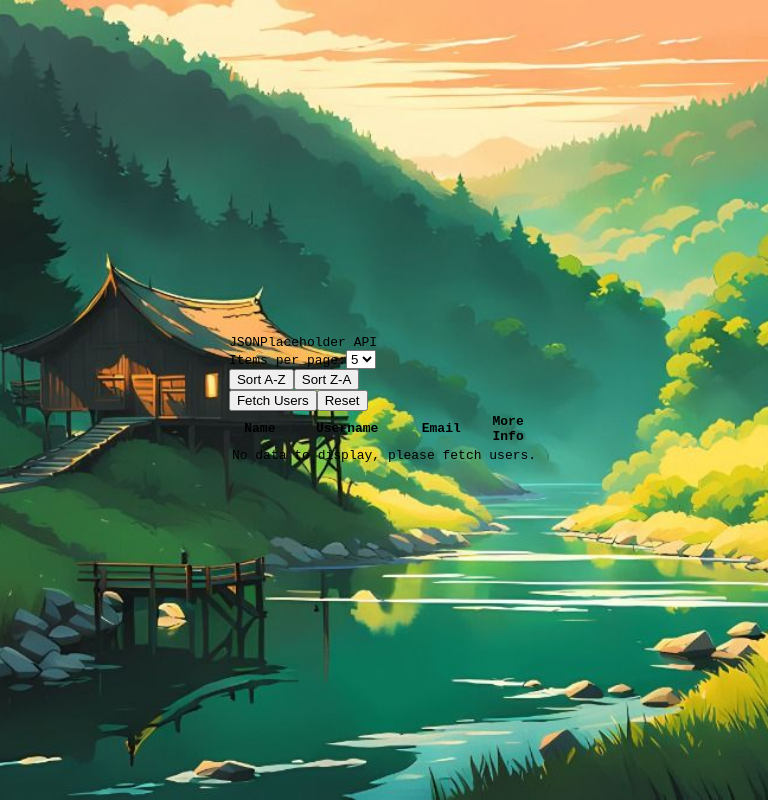
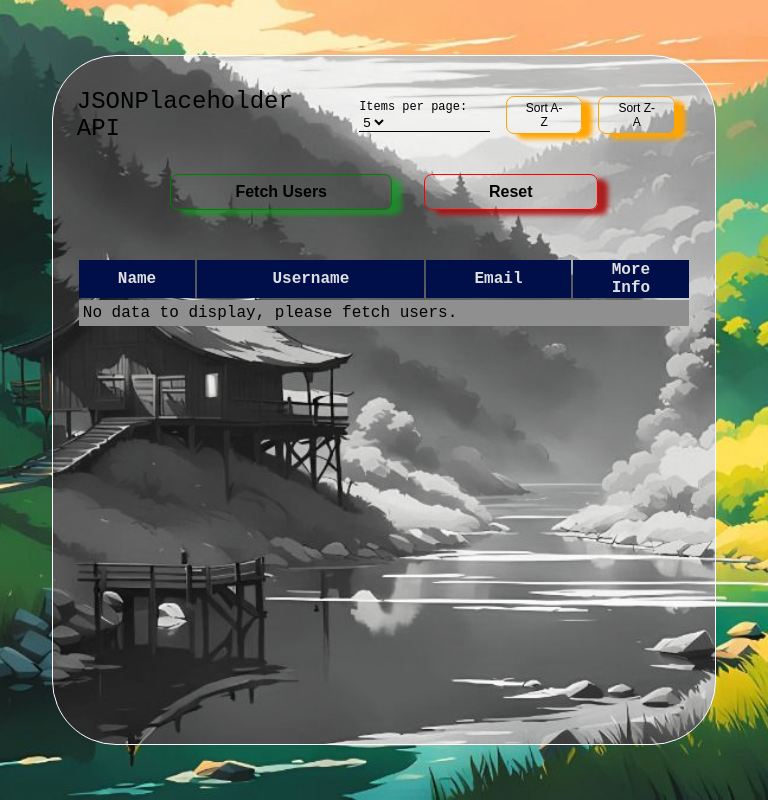
Before and after one commit to MDKolev/jsonplaceholder-api, a React (Vite) app: page / in a window 768 px wide. Built offline with nearby package versions, Linux system fonts and the light colour scheme.

Commit message:
implementing media screen 601-768px

```diff
--- a/src/App.css
+++ b/src/App.css
@@ -248,9 +248,6 @@ body{
   justify-content: center;
 }
 
-
-
-@media only screen and (max-width: 640px) {
 .data-window {
   backdrop-filter: saturate(1%);
   border: 1px solid #fff;
@@ -260,7 +257,11 @@ body{
   padding: 1.5rem;
   display: flex;
   flex-direction: column;
+}
 
+
+
+@media only screen and (max-width: 640px) {
     .header {
       display: block;
       text-align: center;
@@ -347,9 +348,11 @@ body{
 
       .data-table {
         padding: 1rem 0;
+        width: 100%;
 
         table {
           font-size: 0.55rem;
+          width: 100%;
         }
 
         th {
@@ -388,4 +391,166 @@ body{
       }
     }
   }
+
+@media (min-width: 601px) and (max-width: 768px){
+
+  .header {
+    display: flex;
+    align-items: center;
+    justify-content: space-between;
+    margin-top: 0.5rem;
+
+    .button-container {
+      display: flex;
+      align-items: center;
+      padding: 0 1rem;
+      gap:1rem;
+
+      .pagination-settings {
+        border-bottom: 1px solid black;
+
+        label {
+          font-size: 0.75rem;
         }
+
+        select {
+          background-color: transparent;
+          border: none;
+        }
+      }
+
+      button {
+        font-size: 0.75rem;
+        border-radius: 0.3rem;
+        border: none;
+        padding: 0.25rem 1rem;
+        transition: 0.5s ease;
+        background-color: transparent;
+      }
+
+      .sort-button {
+        color: #000;
+        border-radius: 0.5rem;
+        border: 1px solid orange;
+        box-shadow: 10px 5px 5px orange;
+      }
+
+      .sort-button:hover {
+        color: #fff;
+        background-color: orange;
+        box-shadow: none;
+        cursor: pointer;
+        border: 1px solid orange;
+      }
+    }
+  }
+
+  .title {
+    color: #000;
+    font-size: 1.5rem;
+  }
+
+  .secondary-container {
+    .sidebar {
+      margin: 2rem 0;
+      text-align: center;
+
+      button{
+        margin: 0 1rem;
+        padding: 0.5rem 4rem;
+        border-radius: 0.75rem;
+        font-weight: bold;
+        font-size: 1rem;
+        border: none;
+        color: #000;
+
+        transition: 0.5s ease;
+        background-color: transparent;
+       }
+
+       .fetch-button {
+        border-radius: 0.5rem;
+        border: 1px solid green;
+        box-shadow: 10px 5px 5px rgba(7, 173, 29, 0.6);
+       }
+
+       .fetch-button:hover {
+        color: #fff;
+        background-color: green;
+        background-color: rgb(1, 183, 1);
+        box-shadow: none;
+        cursor: pointer;
+        border: 1px solid rgb(0, 79, 0);
+       }
+
+       .reset-button{
+        border-radius: 0.5rem;
+        border: 1px solid rgb(255, 0, 0);
+        box-shadow: 10px 5px 5px rgba(173, 7, 7, 0.864);
+       }
+
+      .reset-button:hover{
+        color:  #fff;
+        background-color: red;
+        background-color: rgb(210, 8, 8);
+        box-shadow: none;
+        cursor: pointer;
+        border: 1px solid rgba(173, 7, 7, 0.864);
+      }
+    }
+
+    .data-table {
+      padding: 1rem 0;
+      width: 100%;
+
+      table {
+        font-size: 1rem;
+        width: 100%;
+      }
+
+      th {
+        background-color: rgb(0, 15, 74);
+        color: #e0e0e0;
+      }
+      td {
+        padding: 0.25rem;
+      }
+
+      tr{
+        background-color: #8f8f8f;
+      }
+
+      .data-info {
+        text-align: center;
+      }
+
+      .data-info:hover {
+        color: #fff;
+        cursor: pointer;
+      }
+
+      .expanded-row {
+        background-color: #e0e0e0;
+      }
+
+      .current-page {
+        text-decoration: underline;
+        font-weight: bold;
+      }
+      .additional-info p{
+        margin: 0;
+        padding: 0.25rem 0;
+        background-color: #e0e0e0;
+      }
+      .pagination button {
+        background-color: rgb(0, 15, 74);
+        border: none;
+        font-size: 0.75rem;
+        padding: 0.5rem;
+        margin: 0 0.15rem;
+        cursor: pointer;
+        color: #e0e0e0;
+      }
+    }
+  }
+}
```
Lines whose indentation alone changed are shown as unchanged.
